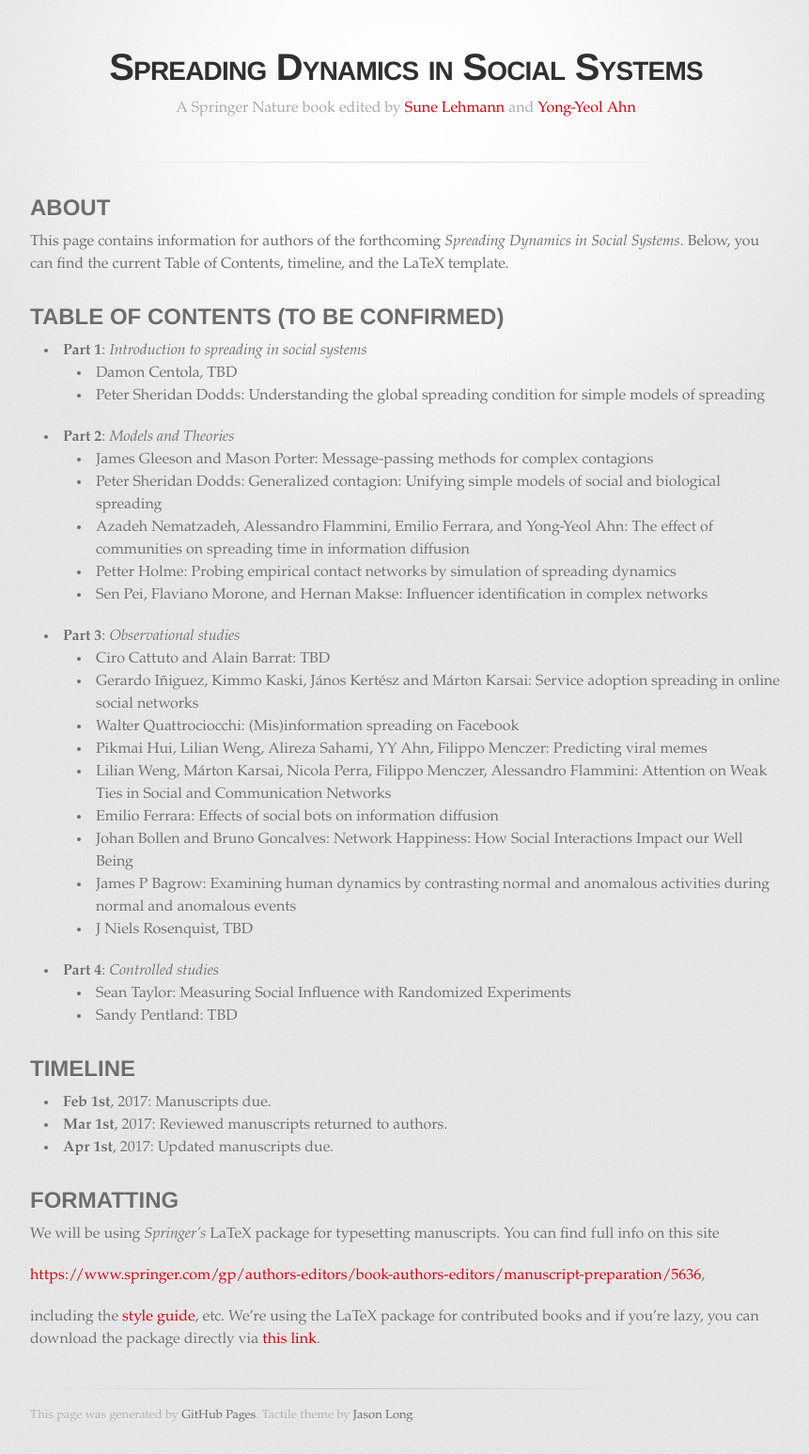
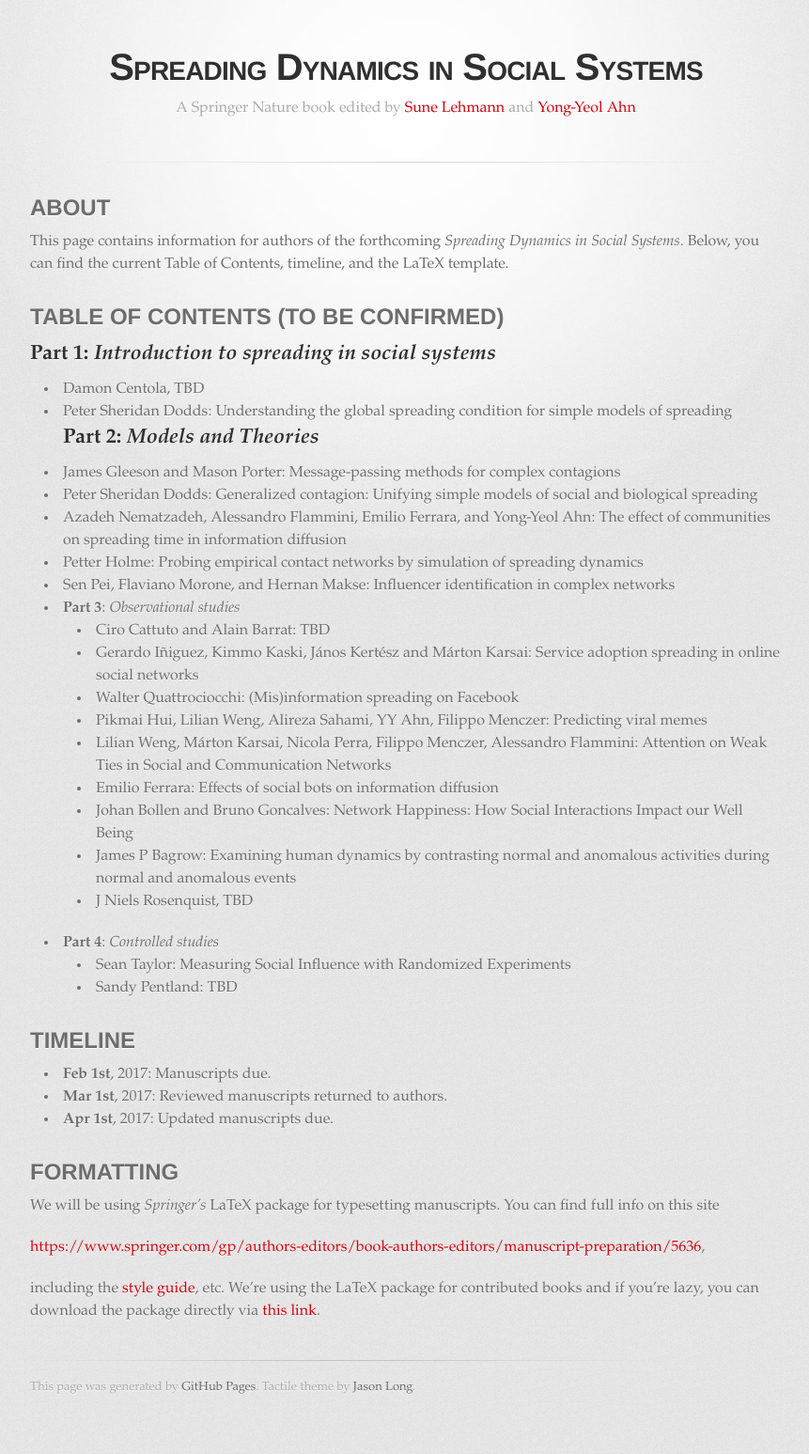
Before and after one commit to socialcontagionbook/socialcontagionbook.github.io, a Jekyll site: the page built from index.md, in a window 1280 px wide. Shown: the whole page at 94% size, without its empty margins (208-1069 px from the left). Built offline with Jekyll 4.4.1, drawn with Linux system fonts in a browser that asks for light colours; some web fonts are replaced; our own code applies the rules of GitHub Pages for plain Markdown files; after the commit the page ends 1517 px from its top, so only the background shows below that.

Commit message:
formatting

```diff
--- a/index.md
+++ b/index.md
@@ -8,10 +8,10 @@ This page contains information for authors of the forthcoming _Spreading Dynamic
 
 # Table of Contents (To be confirmed)
 
-* **Part 1**: _Introduction to spreading in social systems_
+## **Part 1**: _Introduction to spreading in social systems_
   * Damon Centola, TBD
   * Peter Sheridan Dodds: Understanding the global spreading condition for simple models of spreading
-* **Part 2**: _Models and Theories_
+## **Part 2**: _Models and Theories_
   * James Gleeson and Mason Porter: Message-passing methods for complex contagions
   * Peter Sheridan Dodds: Generalized contagion: Unifying simple models of social and biological spreading
   * Azadeh Nematzadeh, Alessandro Flammini, Emilio Ferrara, and Yong-Yeol Ahn: The effect of communities on spreading time in information diffusion
```
